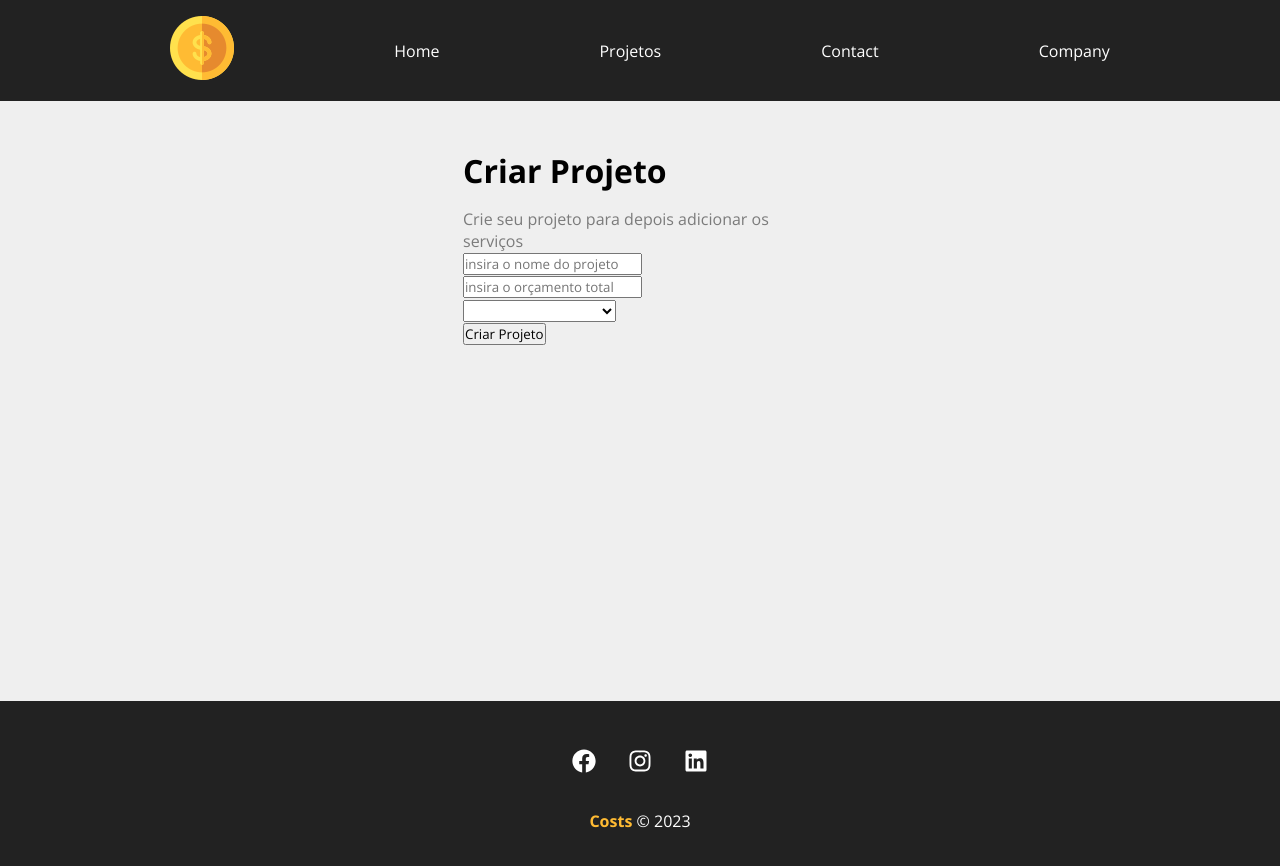
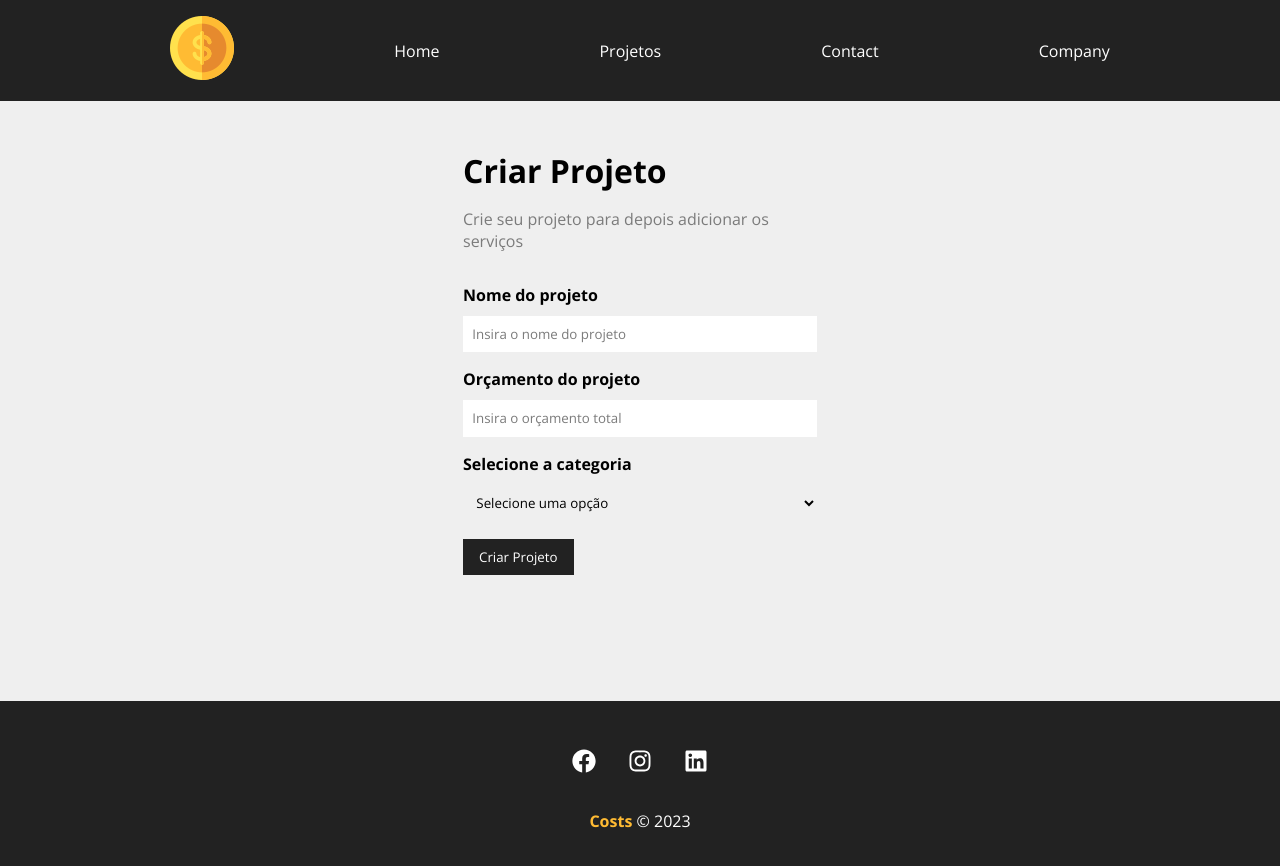
Before and after one commit to lucassilva3g/costs, a React (Create React App) app: page /NewProject in a window 1280 px wide. Shown: the top 866 px of the page. Built offline with nearby package versions, Linux system fonts and the light colour scheme.

Commit message:
Componentização de formulário

```diff
--- /dev/null
+++ b/src/components/form/Input.js
@@ -0,0 +1,19 @@
+import styles from "./Input.module.css";
+
+function Input({ type, text, name, placeholder, handleOnChange, value }) {
+  return (
+    <div className={styles.form_control}>
+      <label htmlFor={name}>{text}</label>
+      <input
+        type={type}
+        name={name}
+        id={name}
+        placeholder={placeholder}
+        onChange={handleOnChange}
+        value={value}
+      />
+    </div>
+  );
+}
+
+export default Input;
--- /dev/null
+++ b/src/components/form/Input.module.css
@@ -0,0 +1,20 @@
+.form_control {
+    display: flex;
+    flex-direction: column;
+    margin-bottom: 1rem;
+}
+
+.form_control label {
+    font-weight: bold;
+    margin-bottom: 0.6em;
+}
+
+.form_control input {
+    padding: .7em;
+    border-radius: 0;
+    border: none;
+}
+
+.form_control input::placeholder {
+    color: #7b7b7b
+}
--- /dev/null
+++ b/src/components/form/Select.js
@@ -0,0 +1,14 @@
+import styles from "./Select.module.css";
+
+function Select({ text, name, options, handleOnChange, value }) {
+  return (
+    <div className={styles.form_control}>
+      <label htmlFor={name}>{text}</label>
+      <select name={name} id={name}>
+        <option>Selecione uma opção</option>
+      </select>
+    </div>
+  );
+}
+
+export default Select;
--- /dev/null
+++ b/src/components/form/Select.module.css
@@ -0,0 +1,16 @@
+.form_control {
+    display: flex;
+    flex-direction: column;
+    margin-bottom: 1rem;
+}
+
+.form_control label {
+    font-weight: bold;
+    margin-bottom: 0.6em;
+}
+
+.form_control select {
+    padding: .7em;
+    border-radius: 0;
+    border: none;
+}
--- /dev/null
+++ b/src/components/form/SubmitButton.js
@@ -0,0 +1,11 @@
+import styles from "./SubmitButton.module.css";
+
+function SubmitButton({text}) {
+  return (
+    <div>
+          <button className={styles.btn}>{text}</button>
+    </div>
+  );
+}
+
+export default SubmitButton;
--- /dev/null
+++ b/src/components/form/SubmitButton.module.css
@@ -0,0 +1,13 @@
+.btn {
+    background-color: #222;
+    color: #fff;
+    padding: 0.7em 1.2em;
+    text-decoration: none;
+    transition: .5s;
+    cursor: pointer;
+    border: none;
+}
+
+.btn:hover {
+    color: #ffbb33;
+}
--- a/src/components/pages/NewProject.js
+++ b/src/components/pages/NewProject.js
@@ -6,7 +6,7 @@
     <div className={styles.newproject_container}>
       <h1>Criar Projeto</h1>
       <p>Crie seu projeto para depois adicionar os serviços</p>
-      <ProjectForm />
+      <ProjectForm btnText='Criar Projeto' />
     </div>
   );
 }
--- a/src/components/project/ProjectForm.js
+++ b/src/components/project/ProjectForm.js
@@ -1,22 +1,27 @@
-function ProjectForm() {
-    return (
-      <form>
-        <div>
-          <input type="text" placeholder="insira o nome do projeto" />
-        </div>
-        <div>
-          <input type="number" placeholder="insira o orçamento total" />
-        </div>
-        <div>
-          <select name="category_id">
-            <option disabled>Selecione a categoria</option>
-          </select>
-            </div>
-            <div>
-                <input type='submit' value='Criar Projeto' />
-            </div>
-      </form>
-    );
+import styles from "./ProjectForm.module.css";
+import Input from "../form/Input";
+import Select from "../form/Select";
+import SubmitButton from "../form/SubmitButton";
+
+function ProjectForm({btnText}) {
+  return (
+    <form className={styles.form}>
+      <Input
+        type="text"
+        text="Nome do projeto"
+        name="name"
+        placeholder="Insira o nome do projeto"
+      />
+      <Input
+        type="number"
+        text="Orçamento do projeto"
+        name="budget"
+        placeholder="Insira o orçamento total"
+      />
+      <Select name='category_id' text='Selecione a categoria' />
+      <SubmitButton text={btnText} />
+    </form>
+  );
 }
 
 export default ProjectForm;
--- /dev/null
+++ b/src/components/project/ProjectForm.module.css
@@ -0,0 +1,4 @@
+.form {
+    width: 100%;
+    margin: 2em 0;
+}
```
